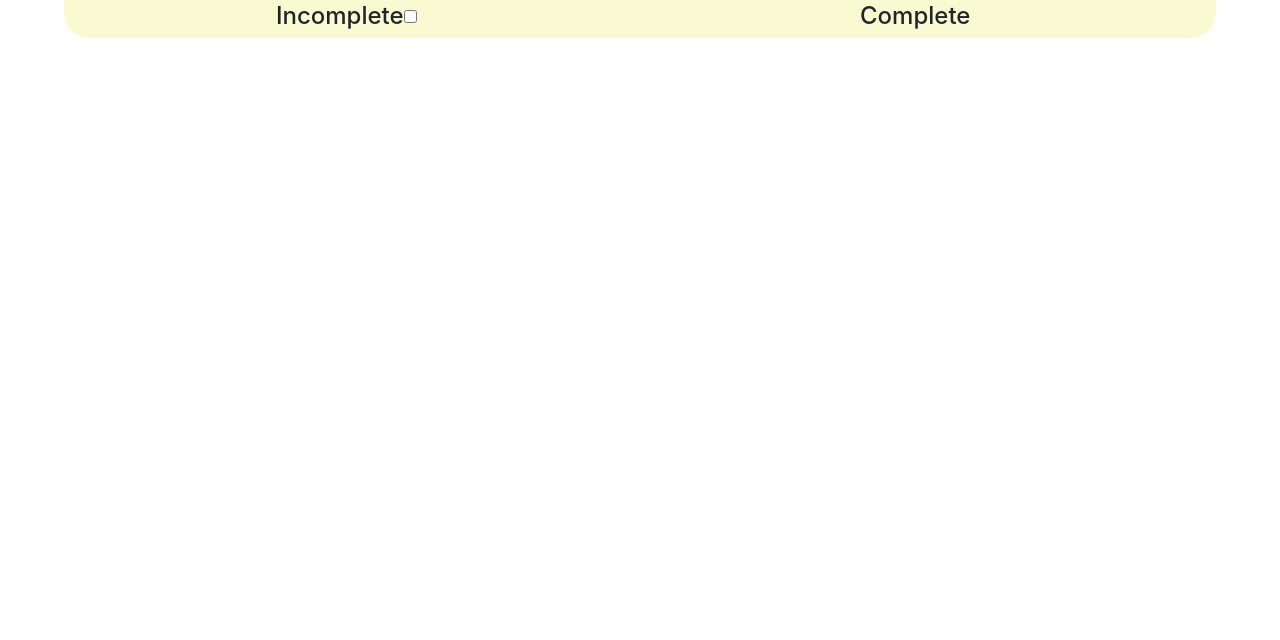
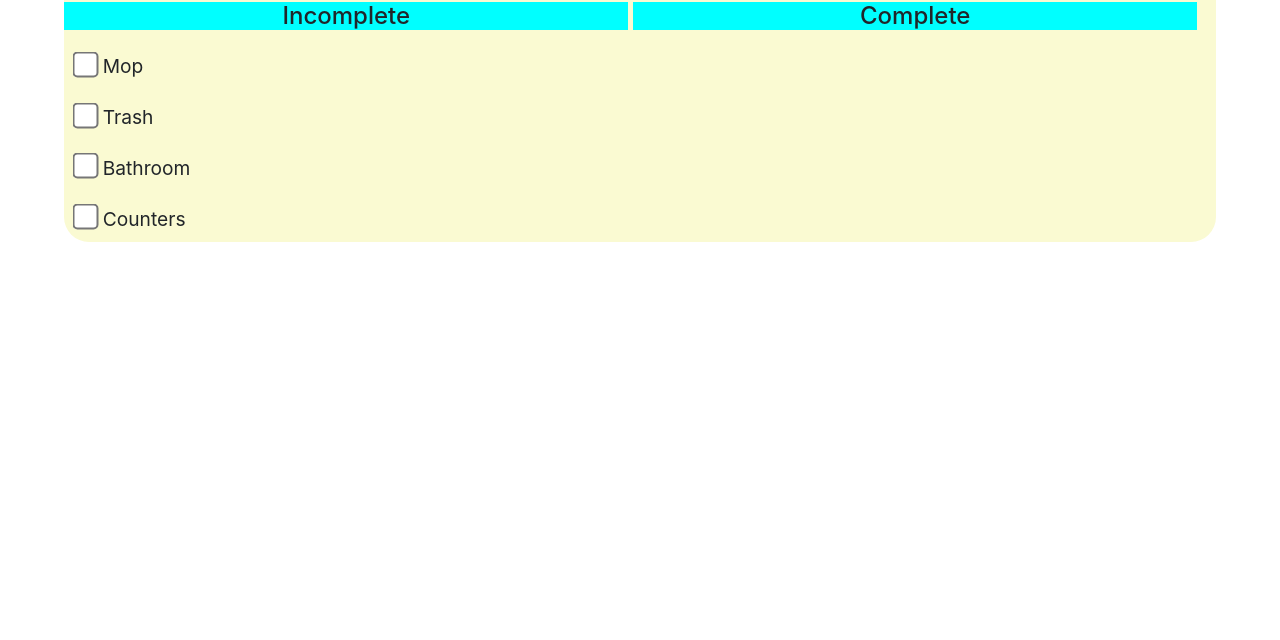
Before and after one commit to Shtever/Nectar, a plain HTML site: page chore.html in a window 1280 px wide. Shown: the part 160-800 px from the top of the page. Drawn offline with nearby package versions, Linux system fonts and the light colour scheme.

Commit message:
chores checkboxes are formatted properly. No functions implemented yet.

```diff
--- a/chore.html
+++ b/chore.html
@@ -49,8 +49,8 @@
         </div>
     </nav>
 
-    TODO: Chores checkboxes
-    TODO: Unfinished / Finihed chores list
+    TODO: Chores checkboxes **
+    TODO: Unfinished / Finihed chores list **
     TODO: Initials sign-off
     <div id="container">
         <div class="items" id="title">
@@ -58,9 +58,23 @@
         </div>
         <div class="status" id="incomplete">
             <h4>Incomplete</h4>
-            <div class="chex">
-                <input type="checkbox" name="chore1" id="">
-
+            <div id="chex">
+                <label class="container">Mop
+                    <input type="checkbox">
+                    <span class="checkmark"></span>
+                </label>
+                <label class="container">Trash
+                    <input type="checkbox">
+                    <span class="checkmark"></span>
+                </label>
+                <label class="container">Bathroom
+                    <input type="checkbox">
+                    <span class="checkmark"></span>
+                </label>
+                <label class="container">Counters
+                    <input type="checkbox">
+                    <span class="checkmark"></span>
+                </label>
             </div>
         </div>
 
--- a/style.css
+++ b/style.css
@@ -61,10 +61,11 @@ form {
 
 .status {
     box-sizing: border-box;
-    display: inline-flex;
+    display: inline-block;
     justify-content: center;
     margin: 0 auto;
     width: 49%;
+    vertical-align: top;
 }
 
 #incomplete, #complete {
@@ -72,17 +73,22 @@ form {
     font-size: 2.5vw;
 }
 
-.chex{
+#chex {
+    display: unset;
     font-size: 1.5vw;
+    text-align: left;
 }
 
-.checkbox{
-    margin: 100%;
+input[type=checkbox] {
+    float: left;
+    margin-right: 2%;
+    margin-top: 1%;
+    transform: scale(2);
 }
 
-#a {
+h4 {
     background-color: aqua;
-    display: flex;
+    display: block;
 }
 
 #b {
```
